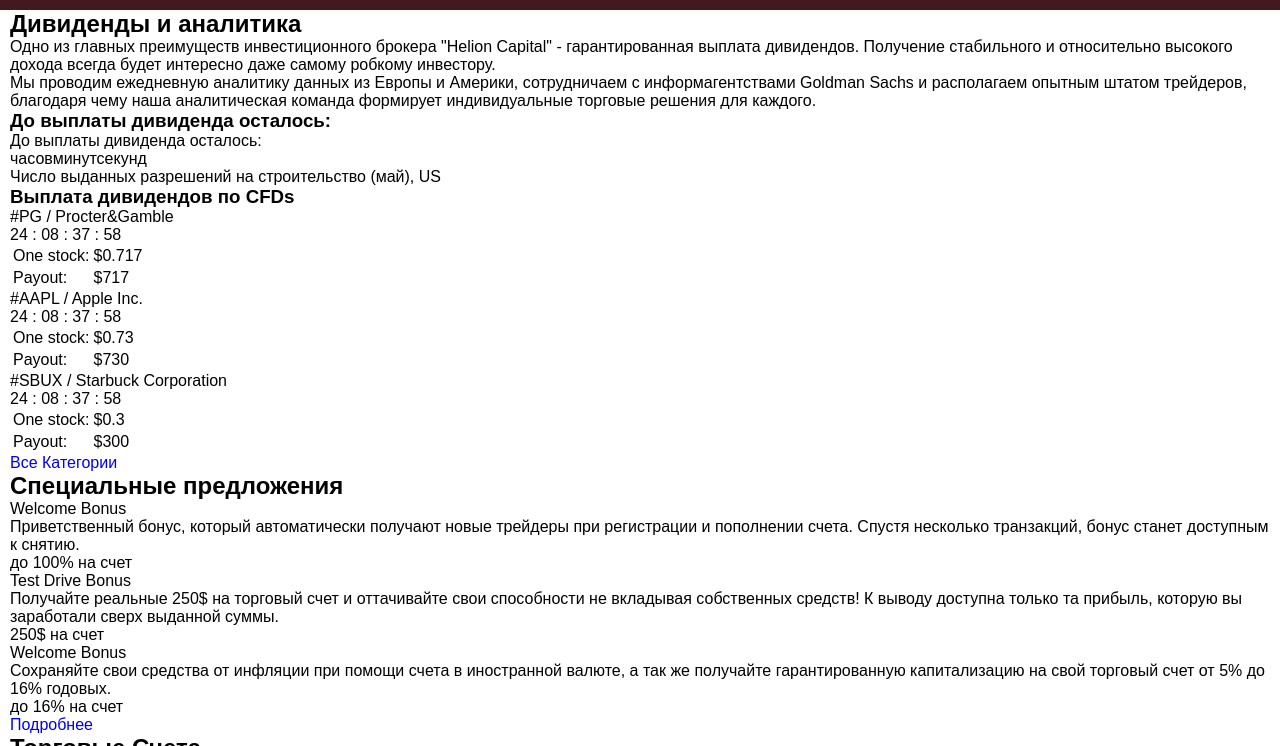
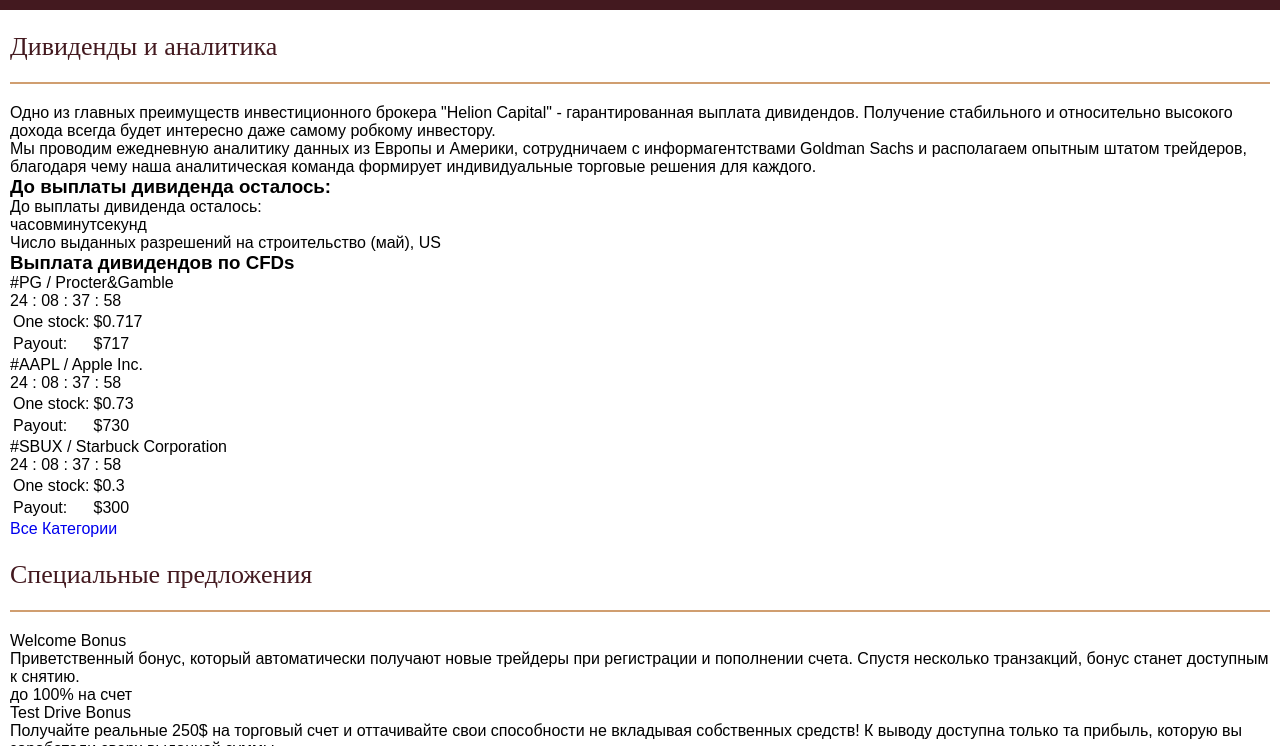
Before and after one commit to Delayload/Helion, a website: page src/pug/index.pug in a window 1280 px wide. Shown: the part 54-800 px from the top of the page. Drawn offline with nearby package versions, Linux system fonts and the light colour scheme; files that its build step writes are made by us from their sources; files whose address does not match are found by name.

Commit message:
added title component

```diff
--- a/src/pug/index.pug
+++ b/src/pug/index.pug
@@ -7,7 +7,7 @@
     h1.header.visually-hidden= pageTitle
     section.dividends
       .wrap
-        h2.dividends__title Дивиденды и аналитика
+        h2.dividends__title.title Дивиденды и аналитика
         p.dividends__subtitle Одно из главных преимуществ инвестиционного брокера "Helion Capital" - гарантированная выплата дивидендов. Получение стабильного и относительно высокого дохода всегда будет интересно даже самому робкому инвестору.
         p.dividends__subtitle Мы проводим ежедневную аналитику данных из Европы и Америки, сотрудничаем с информагентствами Goldman Sachs и располагаем опытным штатом трейдеров, благодаря чему наша аналитическая команда формирует индивидуальные торговые решения для каждого.
         .dividends__info.dividends-info
@@ -56,7 +56,7 @@
         a(href="#").dividends__categories Все Категории
     section.offers
       .wrap
-        h2.offers__title Специальные предложения
+        h2.offers__title.title Специальные предложения
         .offers__sleder
           ul.offers__sleder-list
             li.offers__sleder-item.sleder-item
@@ -75,7 +75,7 @@
         a(href="#").offers__details Подробнее
     section.accounts
       .wrap
-        h2.accounts__title Торговые Счета
+        h2.accounts__title.title Торговые Счета
         p.accounts__subtitle Откройте тип счета, подходящий под Ваш стиль торговли
         .accounts__slider
           ul.accounts__list
@@ -125,7 +125,7 @@
             a(href="#").accounts-item__link открыть счет
     section.training
       .wrap
-        h2.training__title Обучение трейдингу
+        h2.training__title.title Обучение трейдингу
         p.training__text Самостоятельное изучение торговли на финансовых рынках - всегда процесс очень кропотливый и длительный, который требует от новичка достаточно терпения, выдержки и силы воли. Разумеется, много трейдеров прошли путь самостоятельного обучения трейдингу и сейчас стабильно зарабатывают деньги на финансовых рынках, но зачем тратить столько времени впустую? На дворе XXI век - век высоких информационных технологий, существуют наиболее комфортные  и локаничные методы, которые сэкономят ваше бесценное время и нервы.
         .training__video
           img(src="images/training-mobile__background.jpg", alt="training-background").training__video-preview
@@ -134,7 +134,7 @@
         a(href="#").training__link Подробнее
     section.news
       .wrap
-        h2.company-news__title Новости рынка
+        h2.company-news__title.title Новости рынка
         ul.company-news__list
           li.company-news__item
             article.company-news__item-content.item-content
--- /dev/null
+++ b/src/styles/components/title.scss
@@ -0,0 +1,10 @@
+.title {
+    @include font(26, 30, 500);
+    font-family: $alt-text-font;
+    font-style: DemiBold;
+    color: #43191F;
+    padding-top: 22px;
+    padding-bottom: 20px;
+    border-bottom: 2px solid #D09E70;
+    margin-bottom: 20px;
+}
--- a/src/styles/styles.scss
+++ b/src/styles/styles.scss
@@ -2,4 +2,5 @@
 @import "global.scss";
 @import "variables.scss";
 @import "components/wrap.scss";
+@import "components/title.scss";
 @import "blocks/header.scss";
--- a/src/styles/variables.scss
+++ b/src/styles/variables.scss
@@ -3,3 +3,4 @@
 
 //font
 $main-text-font: "Helvetica";
+$alt-text-font: "Milio";
```
Also changed, not shown: src/css/styles.css, src/index.html.
